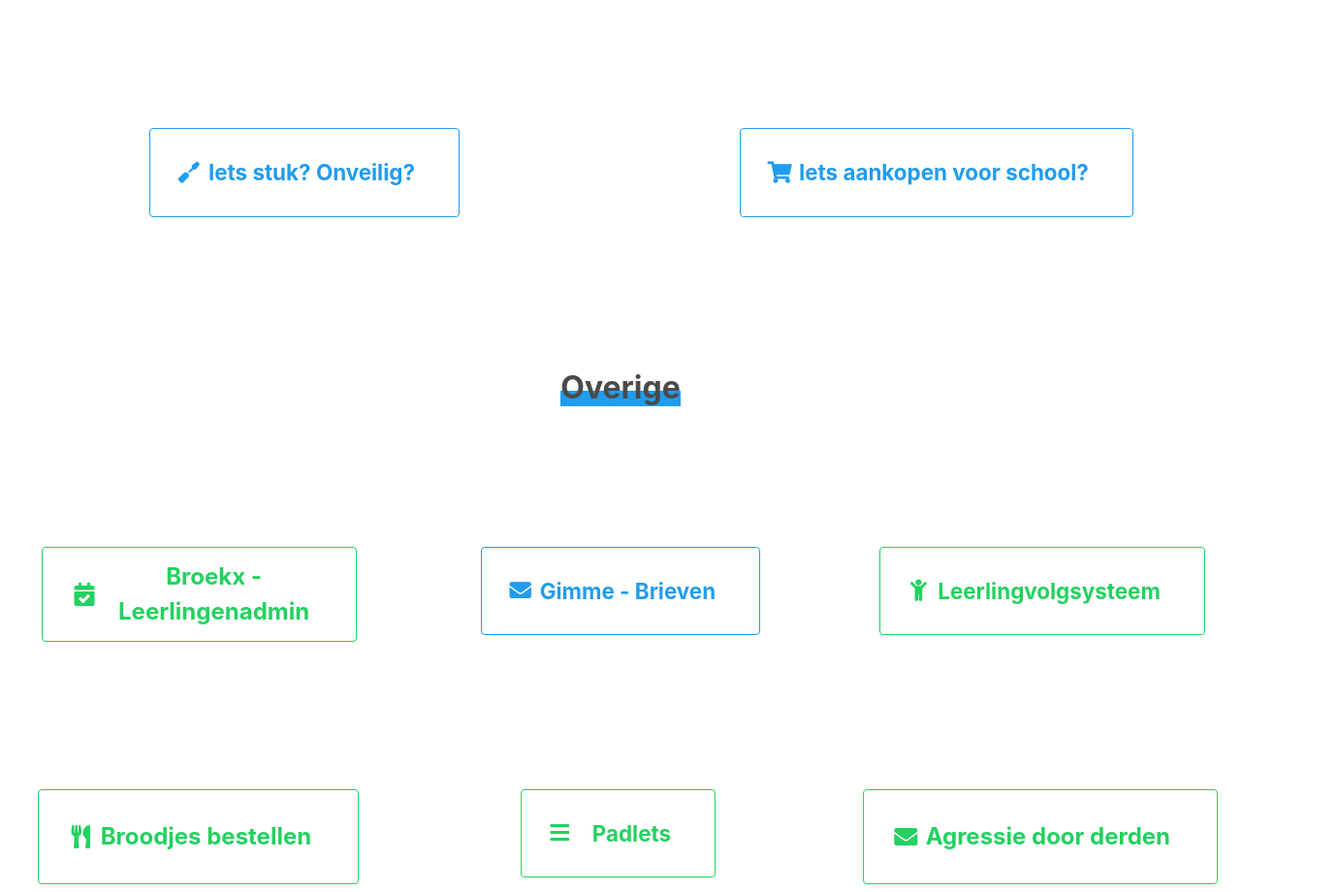
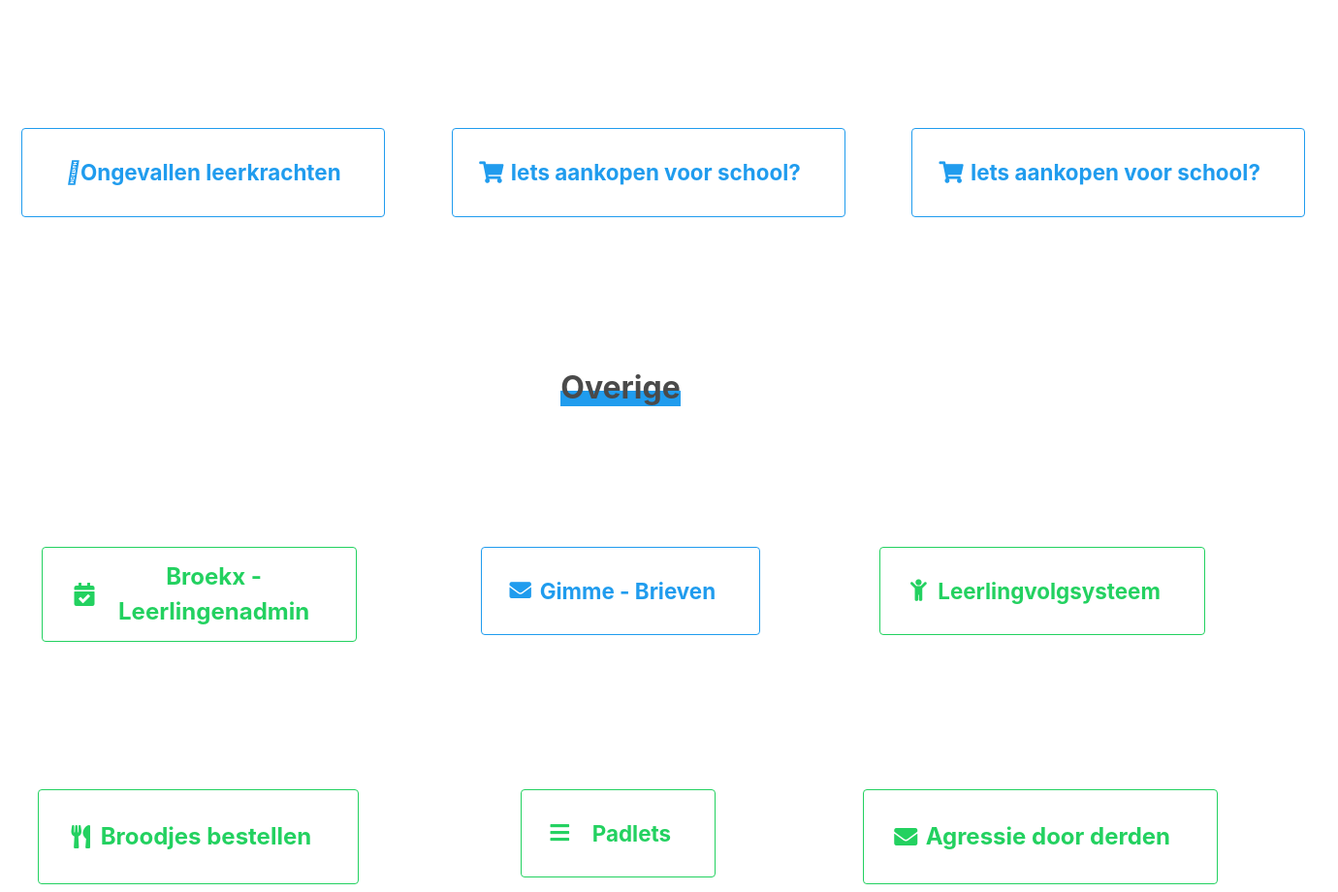
Before and after one commit to tubeeckx/personeel, a plain HTML site: page index.html in a window 1280 px wide. Shown: the part 920-1840 px from the top of the page at 97% size, 1380 px wide, since content can reach past the window. Drawn offline with Linux system fonts and the light colour scheme; a web font is replaced by a local one.

Commit message:
Update index.html

```diff
--- a/index.html
+++ b/index.html
@@ -61,9 +61,9 @@
     <div class="column has-text-centered">
         <a class="button is-info is-outlined" href="https://forms.office.com/Pages/ResponsePage.aspx?id=aqvSOw05oUqqz0IXpD-G0GGL8aICIDZDnnonlWCvjsZUN1JTSDFOUzVMT0QzVVRTWFo2SUtWWllDVS4u">
         <span class="icon">
-          <i class="fas fa-screwdriver"></i>
+          <i class="fa-solid fa-user-tie"></i>
         </span>
-            Iets stuk? Onveilig?
+            Ongevallen leerkrachten
         </a>
     </div>
     <!--<div class="column has-text-centered">
@@ -74,6 +74,15 @@
             Vragen over ICT?
         </a>
     </div>  -->
+
+    <div class="column has-text-centered">
+        <a class="button is-info is-outlined" href="https://forms.office.com/pages/responsepage.aspx?id=aqvSOw05oUqqz0IXpD-G0CCkkUIcMUhJsV85tHaXzXBUNkJFNk5NSlhMRENaS0tEV05BMUtOVDlOSS4u">
+        <span class="icon">
+          <i class="fas fa-shopping-cart"></i>
+        </span>
+            Iets aankopen voor school?
+        </a>
+    </div>
     <div class="column has-text-centered">
         <a class="button is-info is-outlined" href="https://forms.office.com/Pages/ResponsePage.aspx?id=aqvSOw05oUqqz0IXpD-G0GGL8aICIDZDnnonlWCvjsZUQ1BEWkI3RlBVQTE0NjAxOFRIUTIzRDJRMS4u">
         <span class="icon">
```
